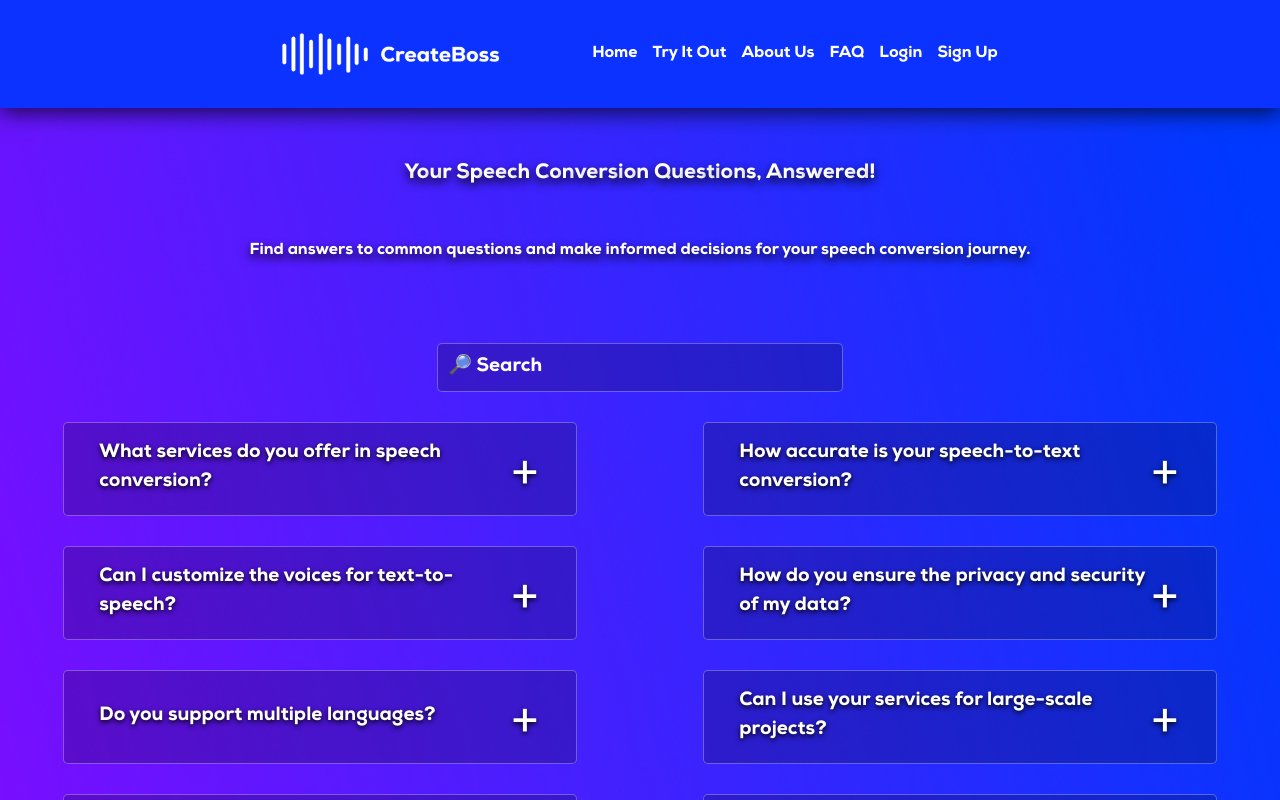
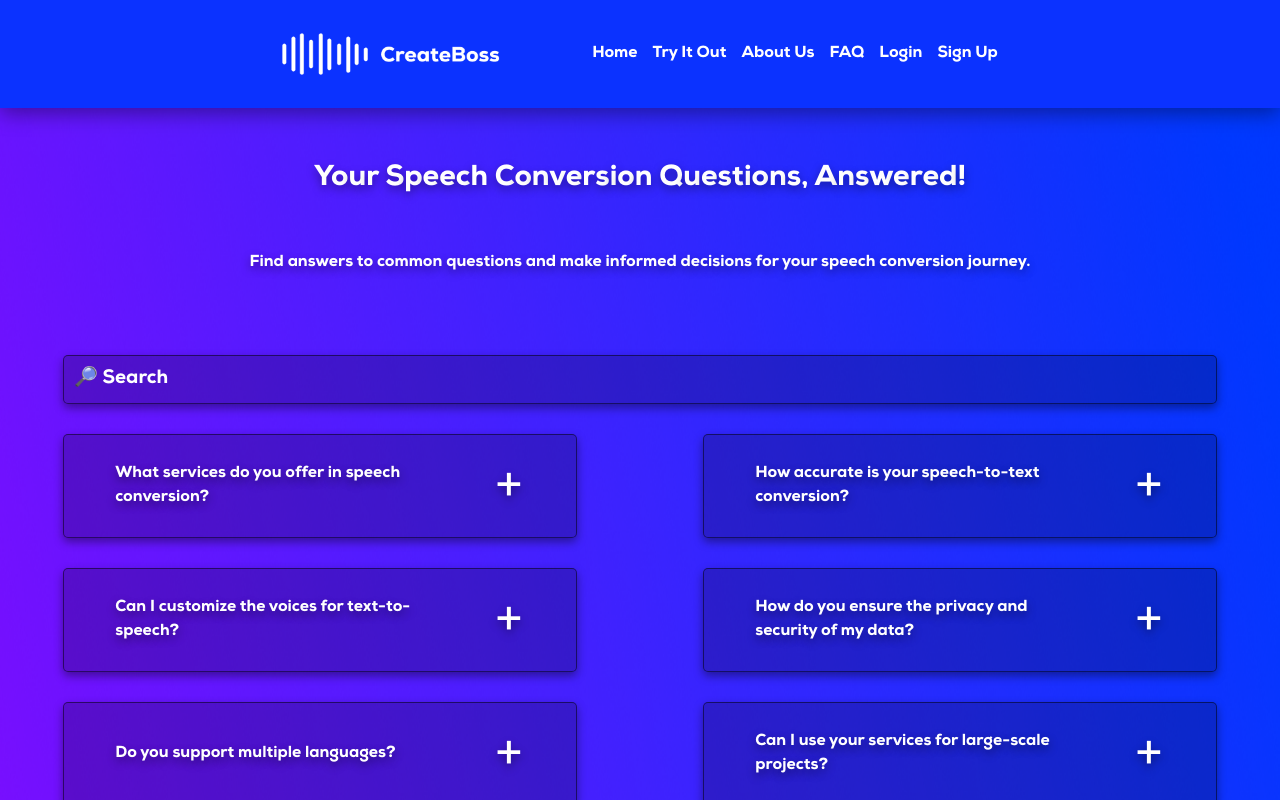
Before and after one commit to Intrgalactic/create-boss-test, a React (Vite) app: page /faq in a window 1280 px wide. Shown: the top 800 px of the page. Built offline with nearby package versions, Linux system fonts and the light colour scheme; no server answers.

Commit message:
added faq,about us appearance

```diff
--- a/src/index.css
+++ b/src/index.css
@@ -86,7 +86,7 @@ h2 {
   margin-top: 0;
   font-family: NexaHeavy;
   font-size: 3em;
-  text-shadow: 0px 4px 10px black;
+  text-shadow: 0px 4px 5px rgba(0,0,0,0.2);
 }
 
 .section-heading:not(.benefits-section .section-heading, .contact-section .section-heading,.service-overview-section .section-heading, .verify-page .section-heading, .reset-password-page .section-heading, .about-us-section__container .section-heading, .faq-container .section-heading, .sign-in-page .section-heading, .sign-up-page .section-heading, .onboard-page .section-heading, .dashboard .section-heading, .text-to-speech-dashboard__container .section-heading, .speech-to-text-dashboard__container .section-heading, .subtitles-to-video-dashboard .section-heading) {
@@ -103,7 +103,7 @@ header {
   height: 108px;
   background-color: #0B32FF;
   position: relative;
-  box-shadow: 0px 5px 20px rgba(0,0,0,0.7);
+  box-shadow: 0px 5px 20px rgba(0,0,0,0.4);
 }
 
 header nav a {
@@ -135,7 +135,7 @@ header nav a:hover:after {
   position: fixed;
   padding-inline: 0;
   left: 0;
-  box-shadow: 8px 0px 10px rgba(0, 0, 0, 0.4);
+  box-shadow: 0px 5px 20px rgba(0,0,0,0.4);
   height: 100vh;
   width: 12.5vw;
 }
@@ -319,7 +319,7 @@ header nav,
 
 .content-box {
   background-color: black;
-  box-shadow: 0px 4px 10px black;
+  box-shadow: 0px 4px 10px rgba(0,0,0,0.75);
   border-radius: 30px;
 }
 
@@ -844,6 +844,7 @@ footer {
   padding-inline: 10%;
   width: 80%;
   margin-bottom: 0px;
+  text-shadow: 0px 4px 10px rgba(0,0,0,0.4);
 }
 
 .about-us-section__content {
@@ -861,8 +862,9 @@ footer {
 
 .about-us-section__content p {
   width: 37.5vw;
-  text-shadow: 0px 2px 5px black;
+  text-shadow: 0px 2px 10px rgba(0,0,0,0.4);
   font-size: 1.1em;
+  font-family: NexaHeavy  ;
   display: block;
   margin: auto;
   text-align: left;
@@ -894,8 +896,9 @@ footer {
   border-radius:5px;
   color: white;
   position: relative;
-  border:1px solid rgba(255,255,255,0.3);
-  text-shadow: 0px 2px 5px black;
+  box-shadow: 0px 4px 10px rgba(0,0,0,0.4);
+  border:1px solid rgba(0,0,0,0.5);
+  text-shadow: 0px 4px 10px rgba(0,0,0,0.4);
 }
 
 .faq__record:hover {
@@ -907,20 +910,25 @@ footer {
   flex-wrap: wrap;
   padding-top: 30px;
   padding-bottom: 300px;
+  width: 95vw;
+  margin:auto;
+
+  column-gap: 5vw;
   row-gap: 30px;
 }
 
 .faq__record h3 {
-  font-size: 1.2em;
-  margin-block: 0;
+  font-size: 1em;
+  margin-bottom: 0;
   width: 80%;
+  margin-top: 10px;
   text-align: left;
   font-family: NexaHeavy;
 }
 
 .faq__record p {
   text-align: left;
-  font-size: 1em;
+  font-size: 0.8em;
   width: 80%;
   max-height: 0px;
   transition-duration: 350ms;
@@ -928,16 +936,19 @@ footer {
   transition-timing-function: ease-in-out;
   font-family: NexaRegular;
   margin-left: 10%;
-  margin-block:0;
+  margin-top:0;
+  margin-bottom: 10px;
+
 }
 
 
 
 .faq__record-heading {
   display: flex;
-  justify-content: center;
+  justify-content: space-between;
   align-items: center;
-  width: 100%;
+  width: 80%;
+  margin-inline:10%;
 }
 
 .faq__record .visible-record {
@@ -952,7 +963,7 @@ footer {
   padding-bottom: 50px;
   width: 80%;
   padding-inline: 10%;
-  text-shadow: 0px 4px 10px black
+  text-shadow: 0px 4px 10px rgba(0,0,0,0.4);
 }
 
 .plus-sign {
@@ -1097,9 +1108,10 @@ footer {
   margin-bottom: 0px;
 }
 .search-bar input {
-  width: 30vw;
+  width: calc(90vw - 20px);
   border-radius: 5px;
-  border:1px solid rgba(255,255,255,0.3);
+  box-shadow: 0px 4px 10px rgba(0,0,0,0.4);
+  border:1px solid rgba(0,0,0,0.5);
   background-color: rgba(0, 0, 0, 0.2);
   color: white;
   font-size: 1.2em;
@@ -2728,10 +2740,10 @@ footer {
   }
 
   .faq__record {
-    width: 50vw;
+    width: 80vw;
   }
   .search-bar input {
-    width: calc(50vw - 20px);
+    width: calc(80vw - 20px);
   }
   .faq-container .section-heading,
   .section-heading-description {
@@ -2739,7 +2751,9 @@ footer {
     width: 80vw;
     max-width: 80vw;
   }
-
+  .section-heading-description {
+    font-size: 1.1em;
+  }
   .pricing__box-expand-list-container {
     height: 150px;
   }
@@ -3485,7 +3499,7 @@ footer {
   .about-us-section__container .section-heading,
   .faq-container .section-heading,
   .onboard-page .section-heading {
-    font-size: 1.3em;
+    font-size: 1.8em;
   }
 
   .section-heading-description {
```
